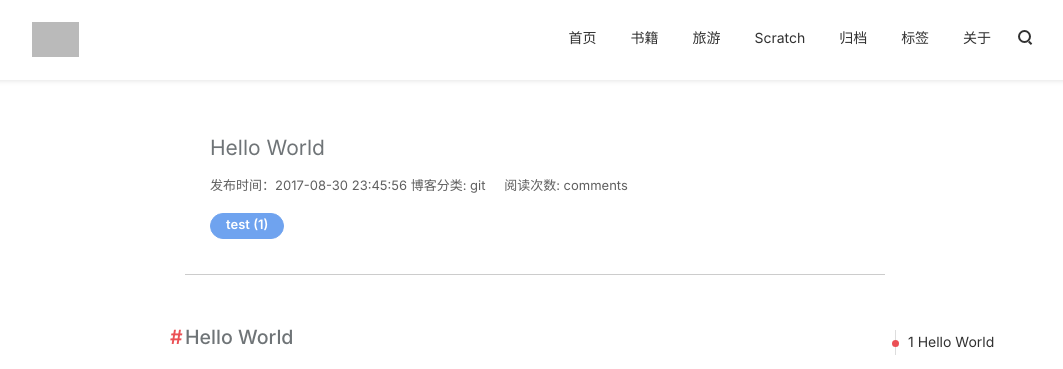
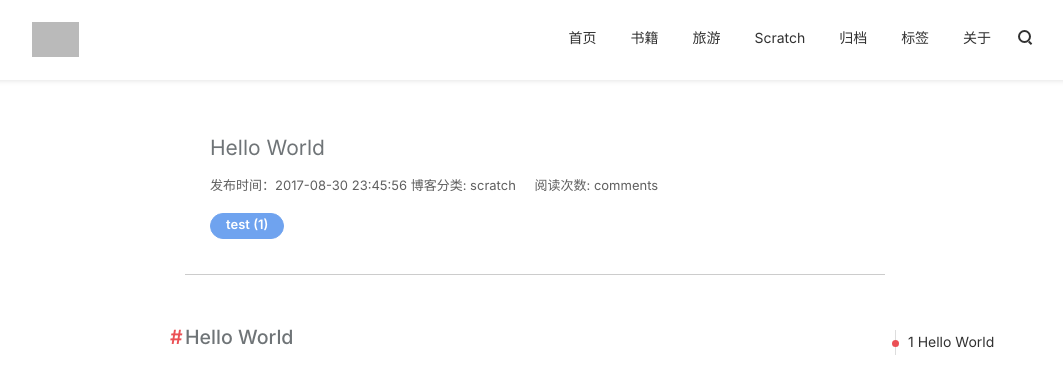
Before and after one commit to JarodYv/jarodyv.github.io, a Jekyll site: the page built from _posts/2017-08-30-helloworld.md, in a window 1280 px wide and 1096 px high. Shown: the top 369 px of the window, without its empty margins (105-1168 px from the left). Built offline with Jekyll 4.4.1, drawn with Linux system fonts in a browser that asks for light colours; nearby versions of some CDN libraries; comment, search, counter and statistics services are not loaded.

```diff
--- a/_posts/2017-08-30-helloworld.md
+++ b/_posts/2017-08-30-helloworld.md
@@ -4,7 +4,7 @@
 title: "Hello World"
 background-image: http://ot1cc1u9t.bkt.clouddn.com/17-7-16/38390376.jpg
 date:  2017-08-30 23:45:56
-category: git
+category: scratch
 tags:
 - test
 ---
--- a/road/index.html
+++ b/road/index.html
@@ -21,7 +21,7 @@
 					<div class="item-label">
 						<div class="item-title"><a href="{{ posts.url }}">{{ posts.title }}</a></div>
 						<div class="item-meta clearfix">
-						<div class="item-meta-ico bg-ico-book" style="background: url('../style/images/bg-ico.png') no-repeat;background-size: 40px auto;"></div>
+						<div class="item-meta-ico bg-ico-image" style="background: url('../style/images/bg-ico.png') no-repeat;background-size: 40px auto;"></div>
              <div class="item-meta-cat">
 				 <a href="category/thoughts/index.html">{{ posts.category }}</a>
 				 <a href="category/thoughts/index.html">{{ posts.date | date: "%F %H:%M:%S "}}</a></div>
--- a/scratch/index.html
+++ b/scratch/index.html
@@ -21,7 +21,7 @@
 					<div class="item-label">
 						<div class="item-title"><a href="{{ posts.url }}">{{ posts.title }}</a></div>
 						<div class="item-meta clearfix">
-						<div class="item-meta-ico bg-ico-book" style="background: url('../style/images/bg-ico.png') no-repeat;background-size: 40px auto;"></div>
+						<div class="item-meta-ico bg-ico-code" style="background: url('../style/images/bg-ico.png') no-repeat;background-size: 40px auto;"></div>
               <div class="item-meta-cat">
 				 <a href="category/thoughts/index.html" title="访问 {{  posts.category }}"  data-hover="{{ posts.category }}">{{ posts.category }}</a>
 				 <a href="category/thoughts/index.html" title="访问 {{ posts.date | date: "%Y"}}" data-hover="{{ posts.date | date: "%F %H:%M:%S "}}">{{ posts.date | date: "%F %H:%M:%S "}}</a></div>
```
Also changed, not shown: index.html (+8 -0 lines), style/images/bg-ico.png, style/images/logo-yuer.png.
